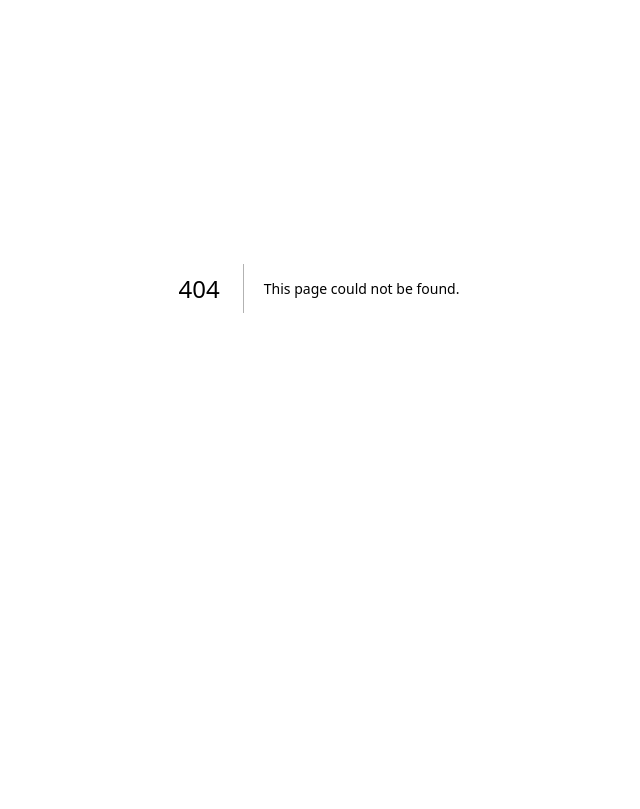
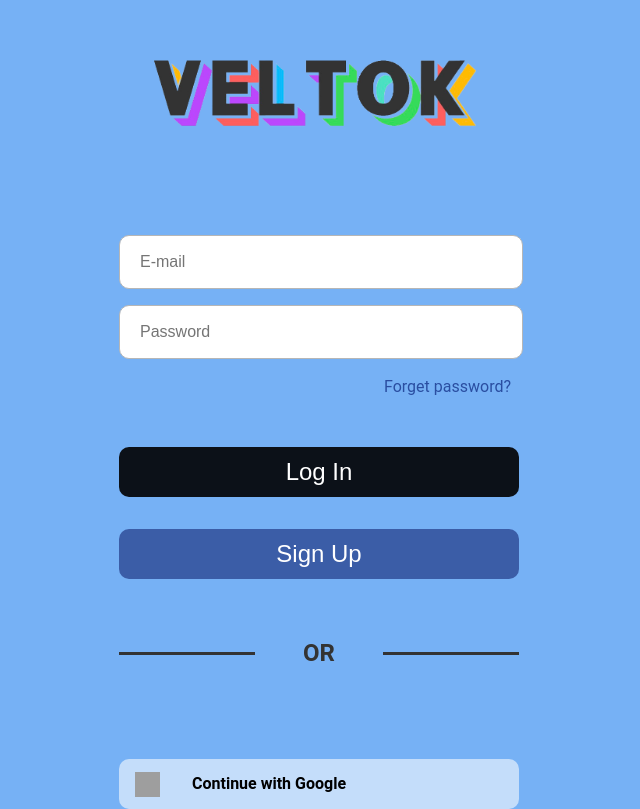
Before and after one commit to bbnerino/veltok-client, a Next.js app: page /login in a window 1280 px wide. Before the commit this address had no page. Shown: the part 112-921 px from the top of the page, without its empty margins (321-961 px from the left). Before the commit the page ends 800 px from the top, so only its background shows below. Built offline with nearby package versions, Linux system fonts and the light colour scheme; grey boxes are pictures that could not be loaded.

Commit message:
fix : 로그인 페이지 재생성

```diff
--- /dev/null
+++ b/pages/login/index.tsx
@@ -0,0 +1,122 @@
+import { LoginForm } from "@/@types/auth/auth.login.form";
+import { AuthService } from "@/@types/auth/auth.service";
+import LoginButton from "@/components/button/login.button";
+import OauthLoginButton from "@/components/button/oauth.button";
+import Input from "@/components/input/input";
+import Image from "next/image";
+import { useRouter } from "next/router";
+import React, { useState } from "react";
+import { styled } from "styled-components";
+
+const LoginPage = () => {
+  const router = useRouter();
+  const [email, setEmail] = useState("");
+  const [password, setPassword] = useState("");
+
+  const goSignup = () => router.push("/signup");
+  const goMain = () => router.push("/");
+
+  const onSubmit = () => {
+    const loginData = {
+      email,
+      password,
+    } as LoginForm;
+    AuthService.login(loginData);
+  };
+  return (
+    <Wrapper data-testid="login-page">
+      <div className="logo">
+        <Image
+          onClick={goMain}
+          src="/images/logo.png"
+          alt="logo"
+          width={350}
+          height={100}
+        />
+      </div>
+      <InputWrap>
+        <Input
+          placeholder="E-mail"
+          value={email}
+          onChange={(e) => setEmail(e.target.value)}
+        />
+        <Input
+          placeholder="Password"
+          value={password}
+          onChange={(e) => setPassword(e.target.value)}
+          type="password"
+        />
+        <div className="forget_password">
+          <p>Forget password?</p>
+        </div>
+        <LoginButton type="login" onClick={onSubmit} />
+        <LoginButton type="signup" onClick={goSignup} />
+      </InputWrap>
+      <Seperator>
+        <div className="line" />
+        <p>OR</p>
+        <div className="line" />
+      </Seperator>
+      <OauthWrap>
+        <OauthLoginButton type="google" />
+      </OauthWrap>
+    </Wrapper>
+  );
+};
+
+const Wrapper = styled.section`
+  background-color: #76b1f5;
+  .logo {
+    margin: auto;
+    margin-top: 10rem;
+    width: 350px;
+    cursor: pointer;
+  }
+`;
+const InputWrap = styled.div`
+  margin: auto;
+  margin-top: 5rem;
+  width: 400px;
+  .forget_password {
+    margin-top: 1rem;
+    text-align: right;
+    margin-right: 0.5rem;
+    margin-bottom: 3rem;
+    p {
+      font-size: 1rem;
+      color: #2a4ea1;
+      font-weight: 400;
+      cursor: pointer;
+
+      &:hover {
+        text-decoration: underline;
+        color: #14264e;
+      }
+    }
+  }
+`;
+const Seperator = styled.div`
+  margin: auto;
+  margin-top: 2rem;
+  width: 400px;
+  display: flex;
+  justify-content: center;
+  align-items: center;
+  p {
+    width: 300px;
+    font-weight: 600;
+    text-align: center;
+    font-size: 1.5rem;
+  }
+  .line {
+    width: 80%;
+    height: 3px;
+    background-color: #333;
+  }
+`;
+const OauthWrap = styled.div`
+  margin: auto;
+  margin-top: 4rem;
+  width: 400px;
+`;
+export default LoginPage;
```
